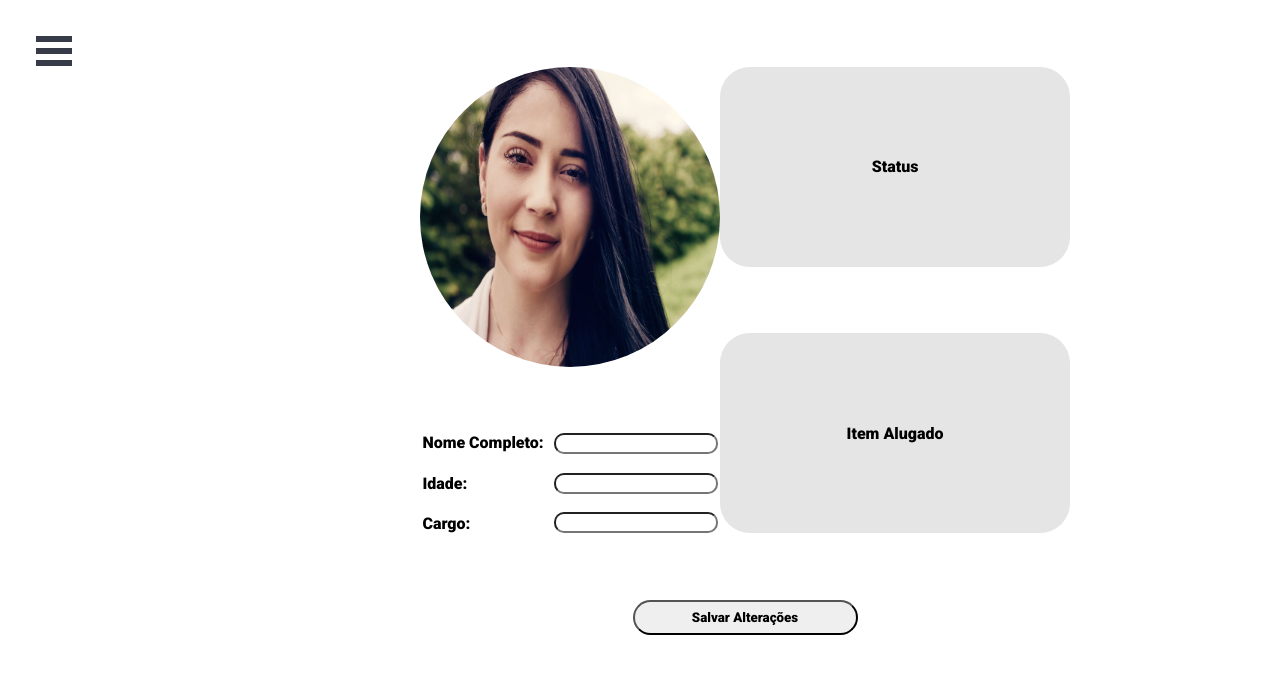
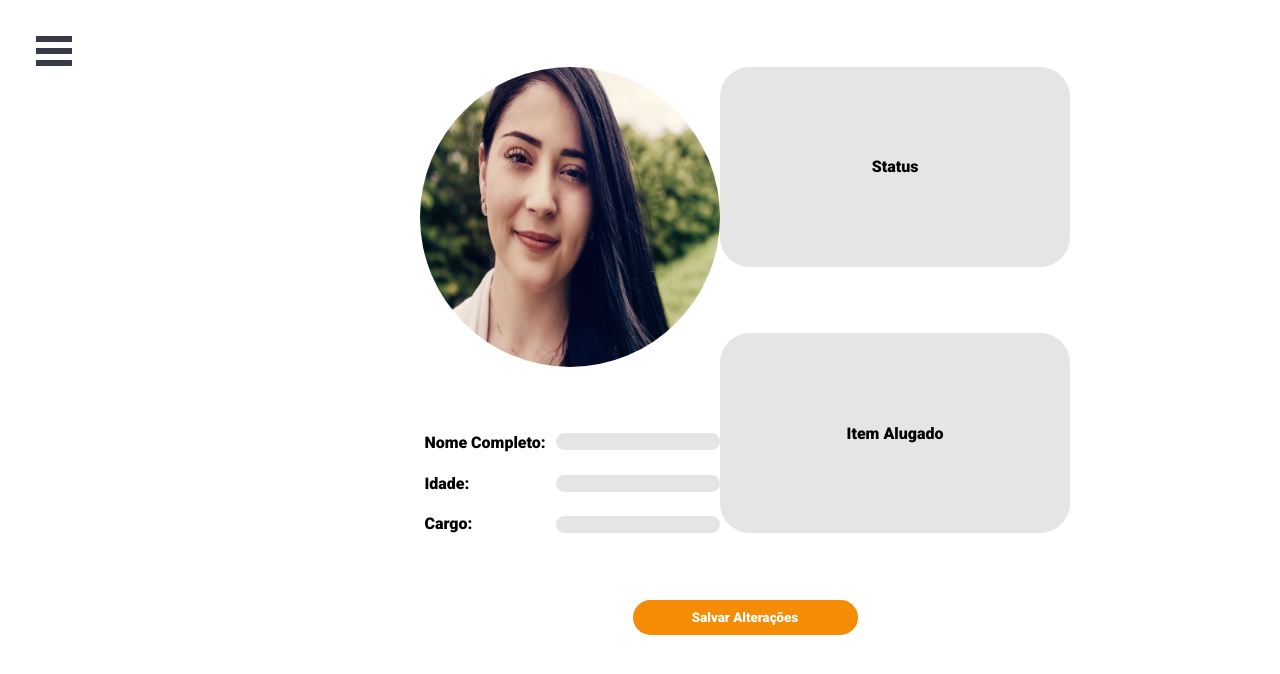
Before and after one commit to Buraym/jaguar, a React (Create React App) app: page /editar_perfil in a window 1280 px wide. Shown: the top 674 px of the page. Built offline with nearby package versions, Linux system fonts and the light colour scheme.

Commit message:
ajustes dos botoes e da ui

```diff
--- a/src/pages/EditarPerfil.jsx
+++ b/src/pages/EditarPerfil.jsx
@@ -23,9 +23,9 @@ function EditarPerfil(){
                                 <label className="cargo"> Cargo: </label>
                             </div>
                             <div className="caixa-input-editar">
-                                <input type="text" className="input" />
-                                <input type="text" className="input" />
-                                <input type="text" className="input" />
+                                <input type="text" className="input-editar-perfil" />
+                                <input type="text" className="input-editar-perfil" />
+                                <input type="text" className="input-editar-perfil" />
                             </div>
                         </div>
                     </div>
@@ -40,7 +40,9 @@ function EditarPerfil(){
                 </div>
                 <div className="camada2ep">
                     <Link to="/perfil">
-                        <button className="salvar-perfil"> Salvar Alterações </button>
+                        <button className="salvar-perfil">
+                            <label className="salvar-perfil-texto"> Salvar Alterações </label>
+                        </button>
                     </Link>
                 </div>
             </div>
--- a/src/pages/Eventos.jsx
+++ b/src/pages/Eventos.jsx
@@ -6,6 +6,8 @@ import Foto from '../assets/foto evento adoção.jpg';
 import Foto2 from '../assets/ano novo.jpg';
 import Foto3 from '../assets/casamento.jpg';
 import Foto4 from '../assets/festa.jpg';
+import ChevronLeftIcon from '@material-ui/icons/ChevronLeft';
+import ChevronRightIcon from '@material-ui/icons/ChevronRight';
 
 function Eventos(){
 
--- a/src/pages/Perfil.jsx
+++ b/src/pages/Perfil.jsx
@@ -29,7 +29,9 @@ function Perfil(){
                         <label> Item Alugado </label>
                     </div>
                     <Link to="/editar_perfil">
-                        <button className="editar-perfil"> Editar perfil</button>
+                        <button className="editar-perfil">
+                            <label className="editar-perfil-texto"> Editar perfil </label>
+                        </button>
                     </Link>
                 </div>
             </div>
--- a/src/pages/Reunioes.jsx
+++ b/src/pages/Reunioes.jsx
@@ -43,10 +43,10 @@ function Reunioes(){
                 </div>
                 <div className="painel-botoes">
                     <button className="microfone">
-                        <MicIcon />
+                        <MicIcon className="icone-reunioes-mic"/>
                     </button>
                     <button className="camera">
-                        <VideocamIcon />
+                        <VideocamIcon className="icone-reunioes-camera"/>
                     </button>
                 </div>
             </div>
--- a/src/styles/editarperfilstyle.css
+++ b/src/styles/editarperfilstyle.css
@@ -66,10 +66,12 @@
     flex-direction: column;
 }
 
-.input{
-    width: stretch;
+.input-editar-perfil{
+    width: 100%;
     height: min-content;
     border-radius: 10px;
+    background-color: #e5e5e5;
+    border:none;
     outline:none;
 }
 
@@ -87,8 +89,23 @@
     height:35px;
     width:225px;
     border-radius:30px;
+    background-color: #f48c06;
+    border: 3px solid #f48c06;
+    transition: 0.3s ease-in-out;
     outline:none;
 
     justify-content: center;
     align-items: center;
 }
+
+.salvar-perfil:hover{
+    background-color: white;
+}
+
+.salvar-perfil:hover .salvar-perfil-texto{
+    color: #f48c06;
+}
+
+.salvar-perfil-texto{
+    color:white;
+}
--- a/src/styles/notificacaostyle.css
+++ b/src/styles/notificacaostyle.css
@@ -16,7 +16,7 @@
     display:flex;
     width:850px;
     height:400px;
-    background-color:white;
+    background-color: #e5e5e5;
     box-shadow: 8px 8px 8px rgb(0,0,0,0.3);
     border-radius:30px;
     margin:50px;
--- a/src/styles/perfilstyle.css
+++ b/src/styles/perfilstyle.css
@@ -74,8 +74,24 @@
     height:35px;
     width:225px;
     border-radius:30px;
+    background-color: #f48c06;
+    border: 3px solid #f48c06;
     outline:none;
+    transition: 0.3s ease-in-out;
 
     justify-content: center;
     align-items: center;
 }
+
+.editar-perfil:hover {
+    background-color: white;
+    border: 3px solid #f48c06;
+}
+
+.editar-perfil:hover .editar-perfil-texto{
+    color:#f48c06;
+}
+
+.editar-perfil-texto{
+    color:white;
+}
--- a/src/styles/reunioesstyle.css
+++ b/src/styles/reunioesstyle.css
@@ -82,14 +82,44 @@
     width:60px;
     height:60px;
     outline:none;
-	border-radius:30px;
+    border-radius:30px;
+    background-color: #f48c06;
+    border:3px solid #f48c06;
+    transition: 0.3s ease-in-out;
+}
+
+.microfone:hover{
+    background-color: white;
+}
+
+.microfone:hover .icone-reunioes-mic{
+    color: #f48c06;
+}
+
+.icone-reunioes-mic{
+    color: white;
 }
 
 .camera{
     width:60px;
     height:60px;
     outline:none;
-	border-radius:30px;
+    border-radius:30px;
+    background-color: #f48c06;
+    border:3px solid #f48c06;
+    transition: 0.3s ease-in-out;
+}
+
+.camera:hover{
+    background-color: white;
+}
+
+.camera:hover .icone-reunioes-camera{
+    color: #f48c06;
+}
+
+.icone-reunioes-camera{
+    color: white;
 }
 
 
@@ -129,11 +159,11 @@
 
 .caixa-chat{
     display:flex;
-    width:90%;
-    height:80%;
+    width:95%;
+    height:85%;
     overflow-y: scroll;
     margin-bottom:10px;
-
+    border-radius:50px;
 
     flex-direction: column;
     flex-wrap: nowrap;
@@ -162,6 +192,8 @@
     border-radius: 30px;
     border:none;
     overflow-wrap: break-word;
+    text-align: justify;
+    word-break: break-all;
     margin: 5px;
     outline: none;
 
```
